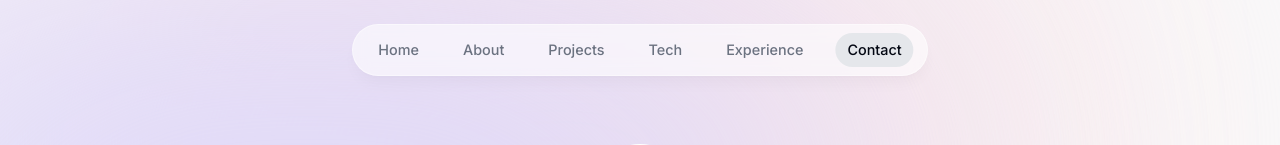
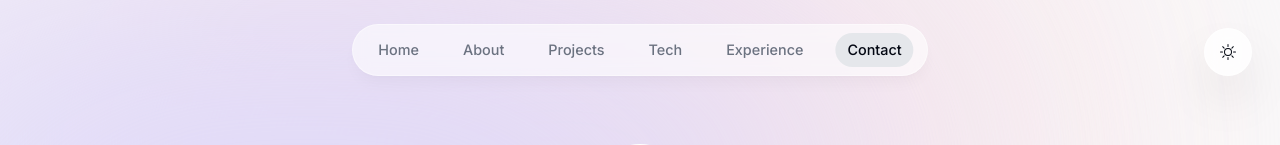
Before and after one commit to notkoyo/portfolio-v1, a Next.js app: page / in a window 1280 px wide. Shown: the top 145 px of the page. Built offline with nearby package versions, Linux system fonts and the light colour scheme; no server answers.

Commit message:
add toggle switch

```diff
--- a/src/app/layout.tsx
+++ b/src/app/layout.tsx
@@ -5,6 +5,7 @@ import Header from "@/components/header";
 import ActiveSectionContextProvider from "@/context/active-section-context";
 import { Toaster } from "react-hot-toast";
 import Footer from "@/components/footer";
+import ThemeToggle from "@/components/theme-toggle";
 
 const inter = Inter({ subsets: ["latin"] });
 
@@ -31,9 +32,10 @@ export default function RootLayout({
           <Header />
           {children}
           <Footer />
+        </ActiveSectionContextProvider>
 
-          <Toaster position="bottom-right" />
-        </ActiveSectionContextProvider>
+        <ThemeToggle />
+        <Toaster position="bottom-right" />
       </body>
     </html>
   );
--- /dev/null
+++ b/src/components/theme-toggle.tsx
@@ -0,0 +1,38 @@
+"use client";
+
+import React, { useEffect, useState } from "react";
+import { BsMoon, BsSun } from "react-icons/bs";
+import type { Theme } from "@/lib/types";
+
+export default function ThemeToggle() {
+  const [theme, setTheme] = useState<Theme>("light");
+
+  const toggleTheme = () => {
+    if (theme === "light") {
+      setTheme("dark");
+      localStorage.setItem("theme", "dark");
+    } else {
+      setTheme("light");
+      localStorage.setItem("theme", "light");
+    }
+  };
+
+  useEffect(() => {
+    const localTheme = localStorage.getItem("theme") as Theme | null;
+
+    if (localTheme) {
+      setTheme(localTheme);
+    } else if (window.matchMedia("(prefers-color-scheme: dark)").matches) {
+      setTheme("dark");
+    }
+  }, []);
+
+  return (
+    <button
+      className="fixed bottom-7 right-7 flex h-[3rem] w-[3rem] items-center justify-center rounded-full border border-white border-opacity-40 bg-white bg-opacity-80 shadow-2xl backdrop-blur-[0.5rem] transition-all hover:scale-[1.15] active:scale-105 md:top-7"
+      onClick={toggleTheme}
+    >
+      {theme === "light" ? <BsSun /> : <BsMoon />}
+    </button>
+  );
+}
--- a/src/lib/types.ts
+++ b/src/lib/types.ts
@@ -6,3 +6,5 @@ export type ContactFormEmailProps = {
   message: string;
   senderEmail: string;
 };
+
+export type Theme = "light" | "dark";
```
